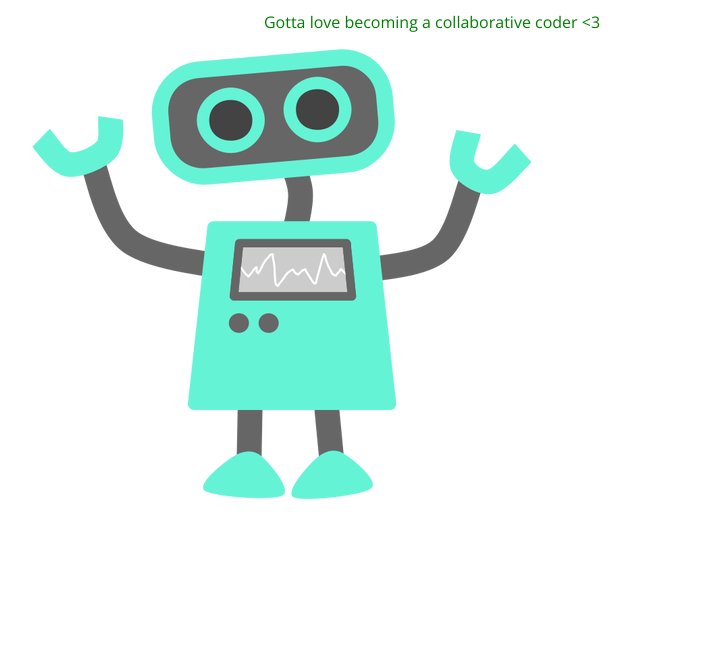
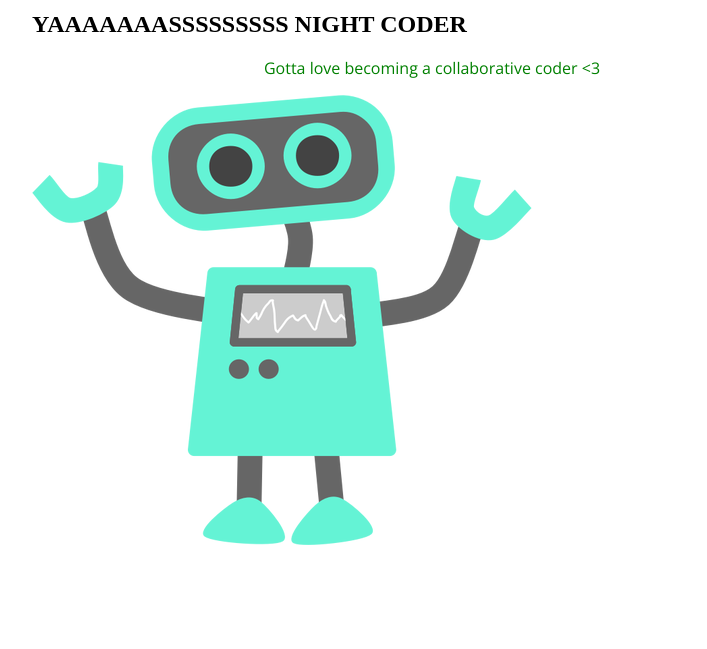
Before and after one commit to jhend3/105-project, a plain HTML site: page index.html in a window 1280 px wide. Shown: the part 159-808 px from the top of the page, without its empty margins (208-915 px from the left). Drawn offline with nearby package versions, Linux system fonts and the light colour scheme.

Commit message:
adding h2 text

```diff
--- a/index.html
+++ b/index.html
@@ -9,6 +9,7 @@
 <body>
 	<section>
 		<h1>Git, GitHub & the Command Line</h1>
+		<h2>YAAAAAAASSSSSSSSS NIGHT CODER</h2>
 		<p>Gotta love becoming a collaborative coder <3</p>
 		<img src="img/happy-blue-robot.png">
 	</section>
```
Also changed, not shown: 1 other file.
